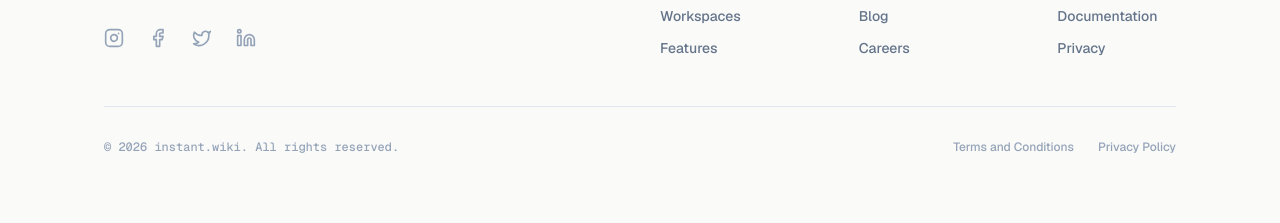
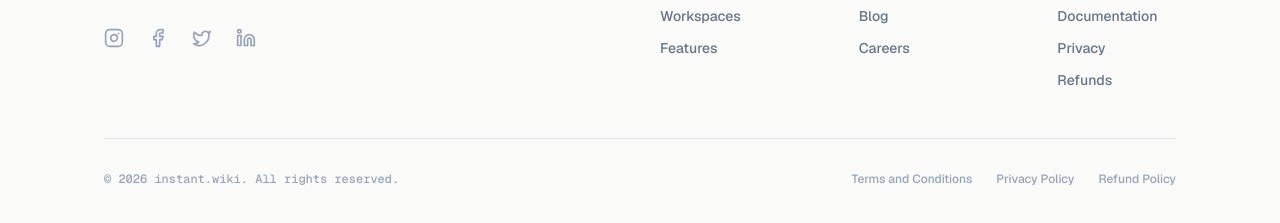
Before and after one commit to RajaShylesh112/instantwiki, a Next.js app in the folder apps/web/: page / in a window 1280 px wide. Shown: the part 3876-4099 px from the top of the page. Built offline with nearby package versions, Linux system fonts and the light colour scheme; no server answers; the database is empty.

Commit message:
chore: add compliance links to footer for paddle

```diff
--- a/apps/web/components/ui/footer.tsx
+++ b/apps/web/components/ui/footer.tsx
@@ -49,7 +49,8 @@ const defaultSections = [
       { name: "Help Center", href: "/#help" },
       { name: "Community", href: "/#community" },
       { name: "Documentation", href: "/#docs" },
-      { name: "Privacy", href: "/#privacy" },
+      { name: "Privacy", href: "/privacy" },
+      { name: "Refunds", href: "/refund" },
     ],
   },
 ];
@@ -62,8 +63,9 @@ const defaultSocialLinks = [
 ];
 
 const defaultLegalLinks = [
-  { name: "Terms and Conditions", href: "#" },
-  { name: "Privacy Policy", href: "#" },
+  { name: "Terms and Conditions", href: "/terms" },
+  { name: "Privacy Policy", href: "/privacy" },
+  { name: "Refund Policy", href: "/refund" },
 ];
 
 export const Footer = ({
```
